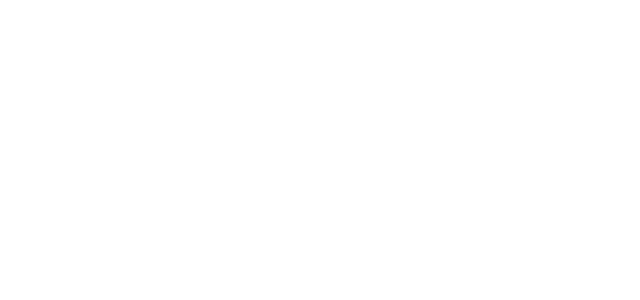
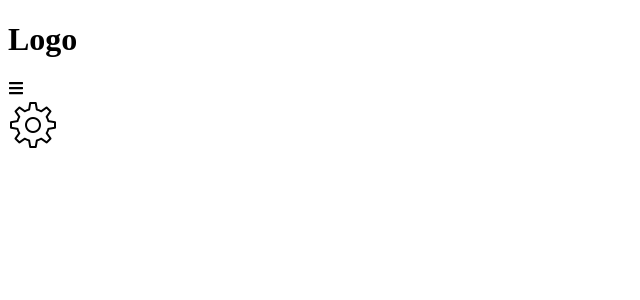
Before and after one commit to chinthaka20010226/Expensy_SideBar_, a React (Create React App) app: page /transactions in a window 1280 px wide. Shown: the top 300 px of the page, without its empty margins (0-640 px from the left). Built offline with nearby package versions, Linux system fonts and the light colour scheme.

Commit message:
setup the Images...

```diff
--- a/package.json
+++ b/package.json
@@ -8,6 +8,8 @@
     "@testing-library/user-event": "^13.5.0",
     "react": "^18.2.0",
     "react-dom": "^18.2.0",
+    "react-icon": "^1.0.0",
+    "react-icons": "^5.0.1",
     "react-scripts": "5.0.1",
     "web-vitals": "^2.1.4"
   },
--- a/src/App.js
+++ b/src/App.js
@@ -1,10 +1,11 @@
+import SideBar from "./Components/SideBar";
 // import logo from './logo.svg';
 // import './App.css';
 
 function App() {
   return (
     <div className="App">
-
+      <SideBar />
     </div>
   );
 }
--- /dev/null
+++ b/src/Assets/index.js
@@ -0,0 +1,13 @@
+const IMAGES = {
+    analysis_icon: require('./icons8-analysis-50.png'),
+    bank_account_icon: require('./icons8-bank-account-24.png'),
+    bank_card_icon: require('./icons8-bank-cards-48.png'),
+    dashboard_icon: require('./icons8-dashboard-48.png'),
+    notification_icon: require('./icons8-notification-24.png'),
+    organization_icon: require('./icons8-organization-50.png'),
+    setting_icon: require('./icons8-setting-50.png'),
+    transaction_icon: require('./icons8-transaction-50.png'),
+    report_icon: require('./icons8-graph-report-50.png')
+}
+
+export default IMAGES;
--- a/src/Components/SideBar.js
+++ b/src/Components/SideBar.js
@@ -1,4 +1,8 @@
 import React from 'react';
+import IMAGES from '../Assets/index';
+import { FaBars } from 'react-icons/fa'
+
+import '../Style/SideBar.css';
 
 function SideBar(){
     return(
@@ -6,9 +10,15 @@
             <div className='side-bar'>
                 <div className='top-section'>
                     <h1 className='logo'>Logo</h1>
-                    <div className='bar'></div>
+                    <div className='bar'>
+                        <FaBars />
+                    </div>
                 </div>
-                <div className='body-section'></div>
+                <div className='body-section'>
+                    <div>
+                        <img src={IMAGES.setting_icon} alt=''></img>
+                    </div>
+                </div>
             </div>
             <main></main>
         </div>
```
Also changed, not shown: 1 other file (tests, documents, lock files or other folders).
